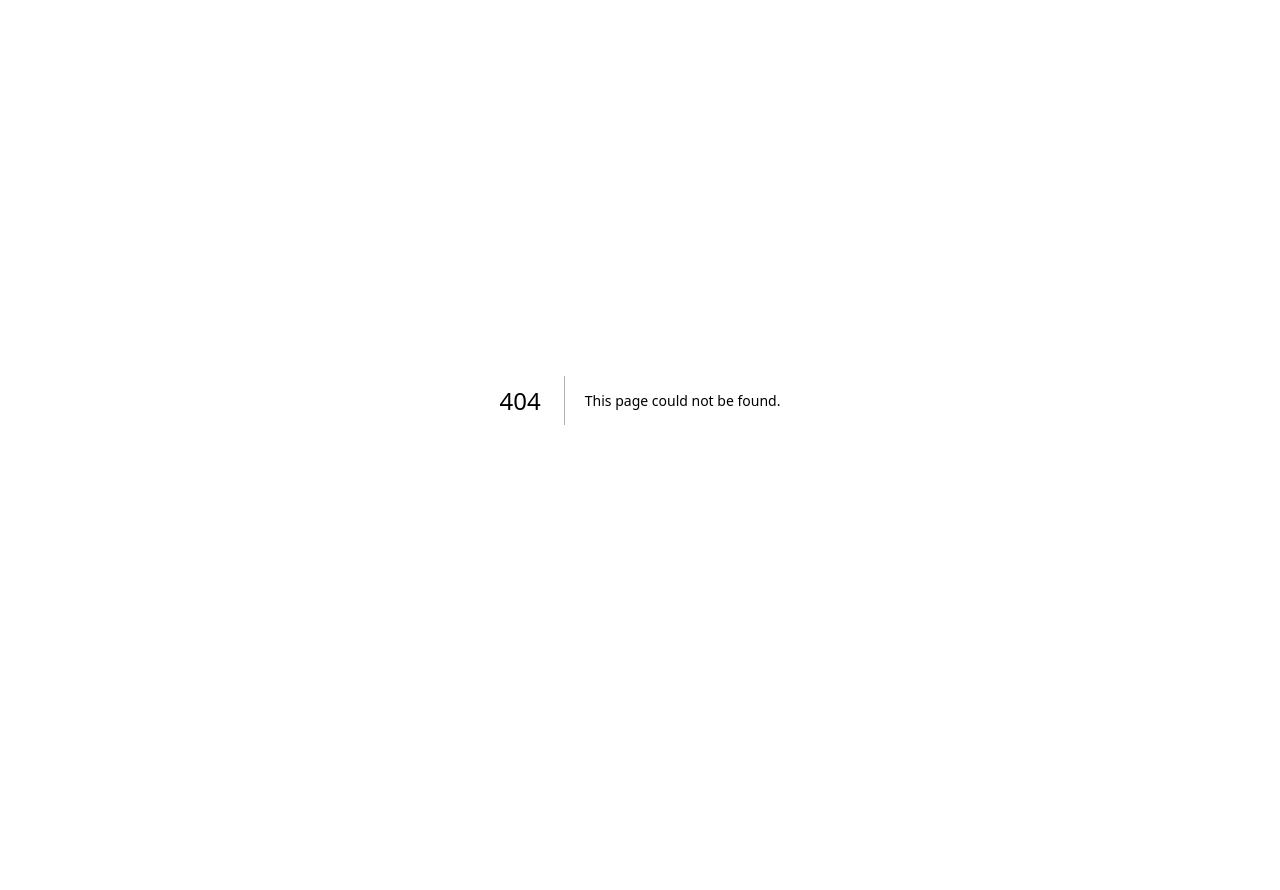
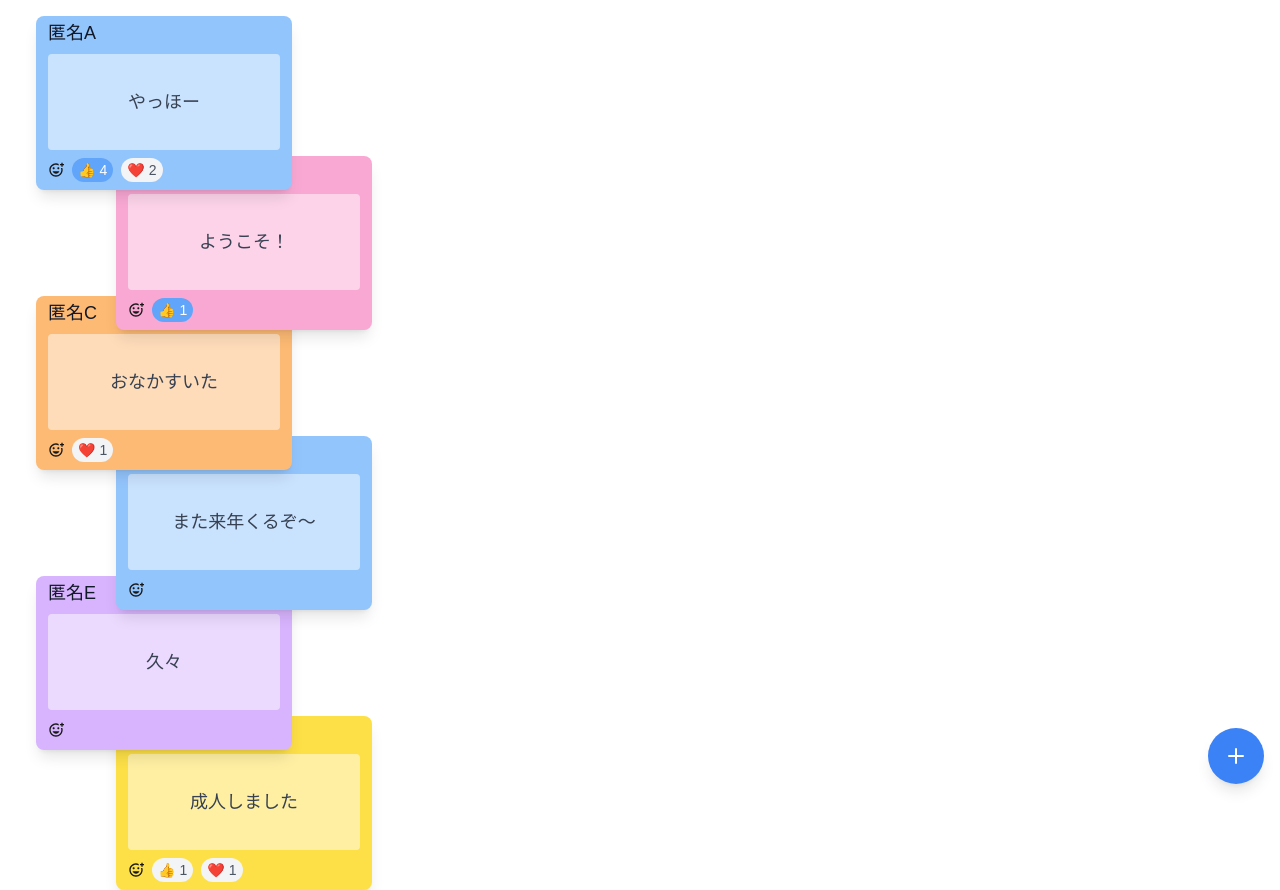
Before and after one commit to jphacks/tk_2407, a Next.js app in the folder frontend/: page /message in a window 1280 px wide. Before the commit this address had no page. Before the commit the page ends 800 px from the top, so only its background shows below. Built offline with nearby package versions, Linux system fonts and the light colour scheme.

Commit message:
feat: 寄せ書き表示のコンポーネント

```diff
--- a/frontend/package.json
+++ b/frontend/package.json
@@ -12,15 +12,17 @@
     "prepare": "cd .. && husky frontend/.husky"
   },
   "dependencies": {
+    "@radix-ui/react-slot": "^1.1.0",
     "@vis.gl/react-google-maps": "^1.3.0",
-    "@radix-ui/react-slot": "^1.1.0",
     "aspida": "^1.14.0",
     "class-variance-authority": "^0.7.0",
     "clsx": "^2.1.1",
+    "framer-motion": "^11.11.10",
     "lucide-react": "^0.453.0",
     "next": "15.0.1",
     "react": "19.0.0-rc-69d4b800-20241021",
     "react-dom": "19.0.0-rc-69d4b800-20241021",
+    "react-icons": "^5.3.0",
     "tailwind-merge": "^2.5.4",
     "tailwindcss-animate": "^1.0.7"
   },
--- /dev/null
+++ b/frontend/src/app/message/page.tsx
@@ -0,0 +1,84 @@
+import { MessageCards } from '@/components/MessageCards'
+
+const cards = [
+  {
+    id: 1,
+    author_name: '匿名A',
+    content: 'やっほー',
+    color: 'bg-blue-300',
+    stamps: [
+      {
+        type: 'thumbs_up',
+        count: 4,
+        is_reacted: true,
+      },
+      {
+        type: 'heart',
+        count: 2,
+        is_reacted: false,
+      },
+    ],
+  },
+  {
+    id: 2,
+    author_name: '匿名B',
+    content: 'ようこそ！',
+    color: 'bg-pink-300',
+    stamps: [
+      {
+        type: 'thumbs_up',
+        count: 1,
+        is_reacted: true,
+      },
+    ],
+  },
+  {
+    id: 3,
+    author_name: '匿名C',
+    content: 'おなかすいた',
+    color: 'bg-orange-300',
+    stamps: [
+      {
+        type: 'heart',
+        count: 1,
+        is_reacted: false,
+      },
+    ],
+  },
+  {
+    id: 4,
+    author_name: '匿名D',
+    content: 'また来年くるぞ〜',
+    color: 'bg-blue-300',
+    stamps: [],
+  },
+  {
+    id: 5,
+    author_name: '匿名E',
+    content: '久々',
+    color: 'bg-purple-300',
+    stamps: [],
+  },
+  {
+    id: 6,
+    author_name: '匿名F',
+    content: '成人しました',
+    color: 'bg-yellow-300',
+    stamps: [
+      {
+        type: 'thumbs_up',
+        count: 1,
+        is_reacted: false,
+      },
+      {
+        type: 'heart',
+        count: 1,
+        is_reacted: false,
+      },
+    ],
+  },
+]
+
+export default function MessagePage() {
+  return <MessageCards cards={cards} />
+}
--- /dev/null
+++ b/frontend/src/components/MessageCards.tsx
@@ -0,0 +1,95 @@
+'use client'
+
+import { useState } from 'react'
+import { Plus } from 'lucide-react'
+import { motion } from 'framer-motion'
+import { MdOutlineAddReaction } from 'react-icons/md'
+
+type MessageCardsProps = {
+  cards: Card[]
+}
+
+type Card = {
+  id: number
+  author_name: string
+  content: string
+  color: string
+  stamps: Stamp[]
+}
+
+type Stamp = {
+  type: string
+  count: number
+  is_reacted: boolean
+}
+
+const stamp_map = {
+  thumbs_up: '👍',
+  heart: '❤️',
+}
+
+export const MessageCards: React.FC<MessageCardsProps> = ({ cards }) => {
+  const [cardList, setCardList] = useState(cards)
+
+  const addCard = () => {
+    const newCard = {
+      id: cardList.length + 1,
+      author_name: '匿名G',
+      content: 'おなかすいた',
+      color: `bg-${['blue', 'pink', 'orange', 'purple', 'yellow'][Math.floor(Math.random() * 5)]}-300`,
+      stamps: [],
+    }
+    setCardList([...cardList, newCard])
+  }
+
+  return (
+    <div className="p-4">
+      {cardList.map((card, index) => (
+        <motion.div
+          key={card.id}
+          className={`absolute w-64 px-3 py-2 rounded-lg shadow-lg ${card.color}`}
+          initial={{ opacity: 0, y: 50 }}
+          animate={{
+            opacity: 1,
+            y: index * 140,
+            x: index % 2 === 0 ? 20 : 100,
+          }}
+          transition={{
+            type: 'spring',
+            stiffness: 260,
+            damping: 20,
+            duration: 2,
+          }}
+          style={{
+            zIndex: cardList.length - index,
+          }}
+        >
+          <h2 className="text-lg text-gray-900 leading-none">
+            {card.author_name}
+          </h2>
+          <div className="w-full h-24 mt-3 bg-white bg-opacity-50 rounded p-2 text-gray-700 flex justify-center items-center">
+            <div className="text-lg">{card.content}</div>
+          </div>
+          <div className="flex items-center mt-2 gap-2 h-6">
+            <MdOutlineAddReaction />
+            {card.stamps?.map((stamp) => (
+              <div
+                className={`rounded-full flex gap-1 px-1.5 py-0.5 text-sm ${stamp.is_reacted ? 'bg-blue-400 text-white' : 'bg-gray-100 text-gray-600'}`}
+                key={stamp.type}
+              >
+                <div>{stamp_map[stamp.type as keyof typeof stamp_map]}</div>
+                <div>{stamp.count}</div>
+              </div>
+            ))}
+          </div>
+        </motion.div>
+      ))}
+      <button
+        onClick={addCard}
+        className="z-50 fixed bottom-4 right-4 w-14 h-14 bg-blue-500 rounded-full flex items-center justify-center text-white shadow-lg hover:bg-blue-600 transition-colors"
+      >
+        <Plus size={24} />
+      </button>
+    </div>
+  )
+}
```
Also changed, not shown: 1 other file (tests, documents, lock files or other folders).
